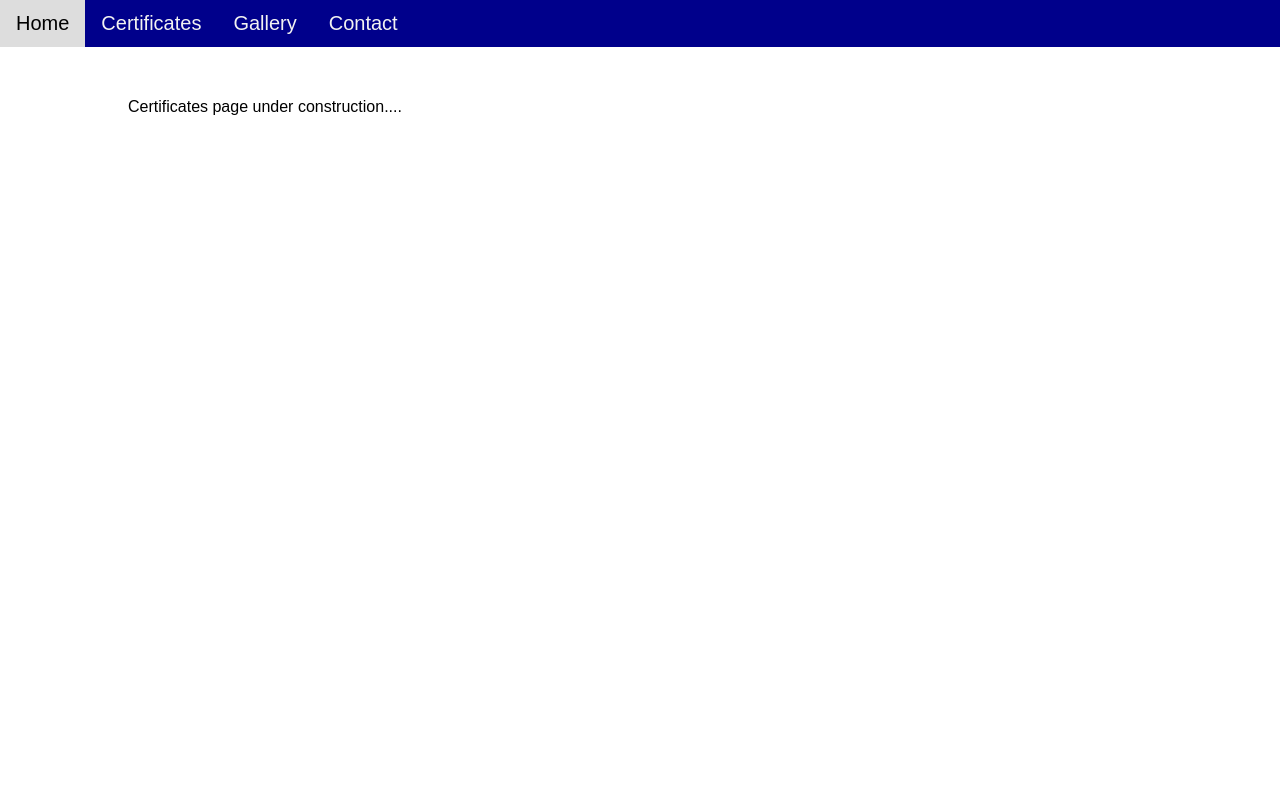
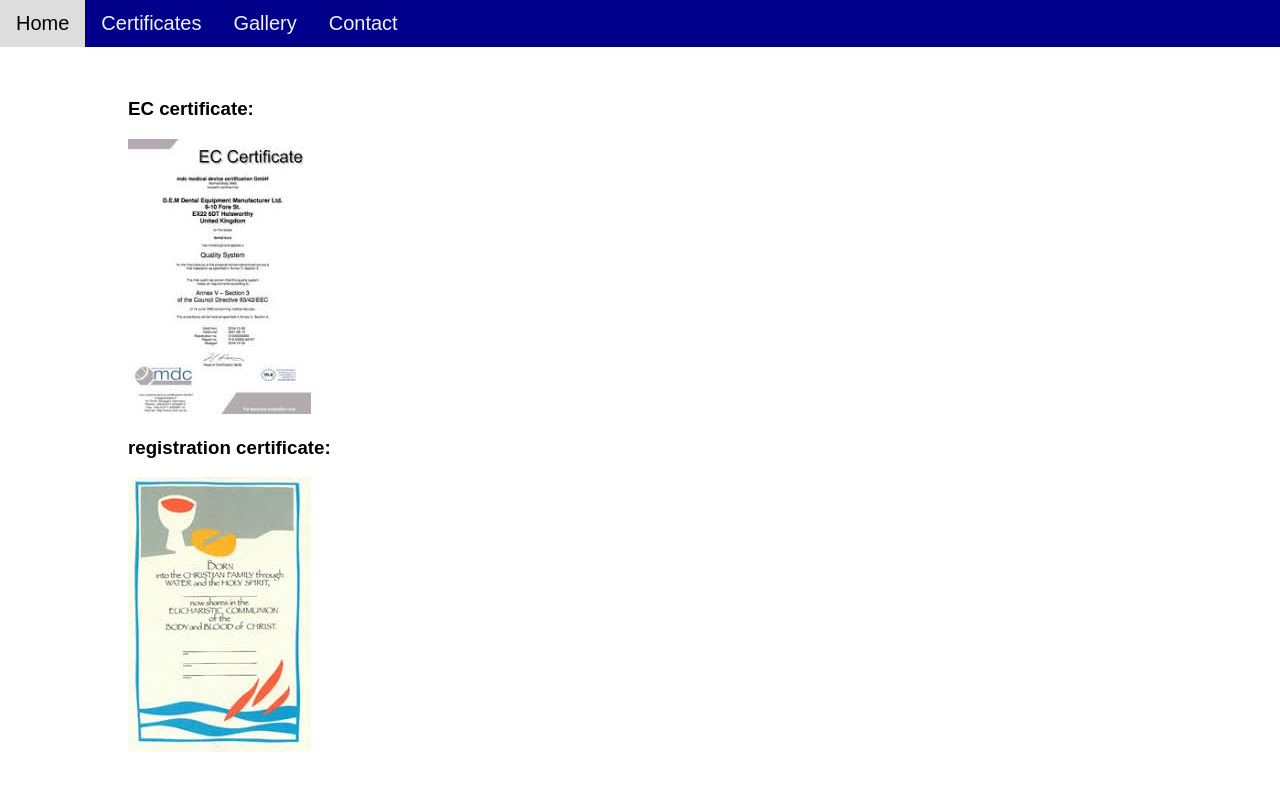
Before and after one commit to nayakakshatha/myblog, a plain HTML site: page certificates.html in a window 1280 px wide. Shown: the top 800 px of the page. Drawn offline with Linux system fonts and the light colour scheme.

Commit message:
added certificates

```diff
--- a/certificates.html
+++ b/certificates.html
@@ -19,9 +19,11 @@
     <!--End of navigation bar-->
     <!--body content-->
     <div class="content">
-        <p>
-       Certificates page under construction....
-        </p>
+       <h3>EC certificate:</h3>
+        <img src="image/image1.jpg"/>
+        <h3>registration certificate:</h3>
+       <img src="image/image3.jpg"/>
+
     </div>
     <!--end of body content-->
     <!--footer content-->
```
Also changed, not shown: image/image1.jpg (added), image/image3.jpg (added).
